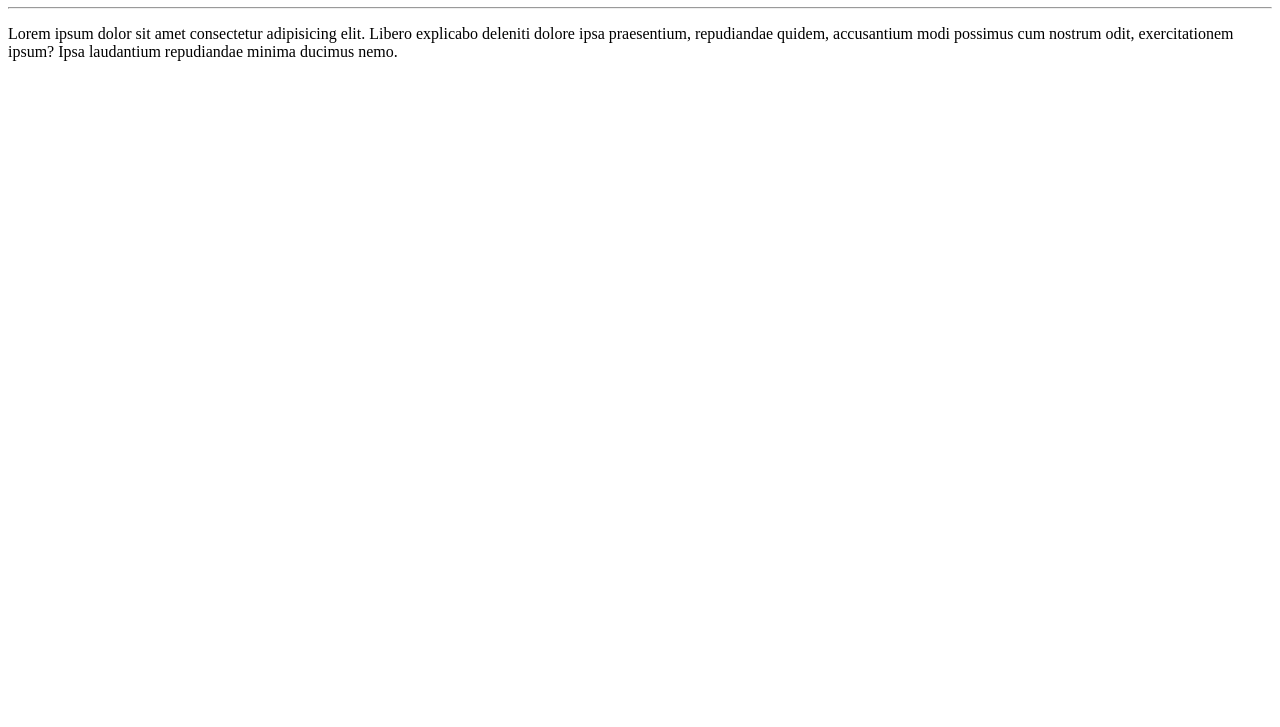
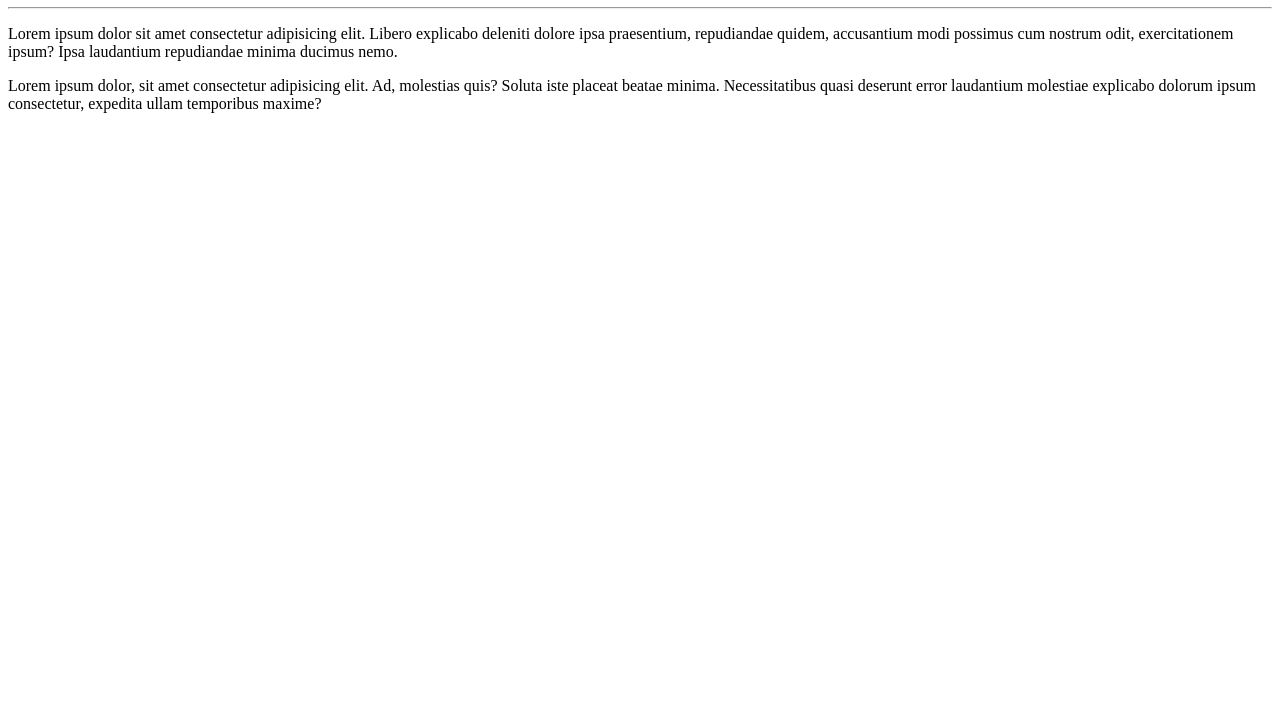
Before and after one commit to PatriciaMaria-git/Ola-Mundo, a plain HTML site: page site-exemplo/index.html in a window 1280 px wide. Shown: the part 73-800 px from the top of the page. Drawn offline with Linux system fonts and the light colour scheme.

Commit message:
Adicionei um parágrafo

```diff
--- a/site-exemplo/index.html
+++ b/site-exemplo/index.html
@@ -11,5 +11,7 @@
   <hr>
   <p>Lorem ipsum dolor sit amet consectetur adipisicing elit. Libero explicabo deleniti dolore ipsa praesentium, repudiandae quidem, accusantium modi possimus cum nostrum odit, exercitationem ipsum? Ipsa laudantium repudiandae minima ducimus nemo.</p>
 
+  <p>Lorem ipsum dolor, sit amet consectetur adipisicing elit. Ad, molestias quis? Soluta iste placeat beatae minima. Necessitatibus quasi deserunt error laudantium molestiae explicabo dolorum ipsum consectetur, expedita ullam temporibus maxime?</p>
+
 </body>
 </html>
```
